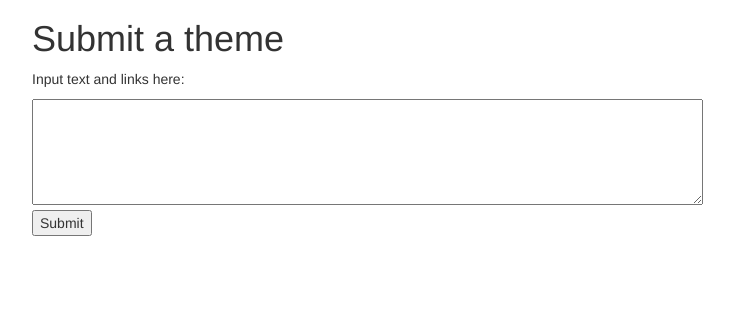
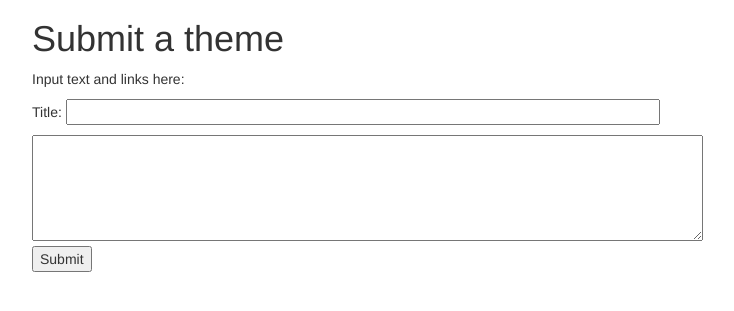
Before and after one commit to afiskon/py-topics-storage, a Flask app: page /submit in a window 1280 px wide. Shown: the part 51-362 px from the top of the page, without its empty margins (53-787 px from the left). Run offline with Flask 2, Linux system fonts and the light colour scheme; some libraries are stand-ins or nearby versions.

Commit message:
Allow to specify theme title

```diff
--- a/application.py
+++ b/application.py
@@ -23,6 +23,7 @@ def encode_description(desc):
 app.jinja_env.globals.update(encode_description = encode_description)
 
 class SubmitForm(Form):
+    title = StringField('Title', [validators.required(), validators.length(max=128)])
     description = StringField('Description', widget=TextArea())
 
 class SureForm(Form):
@@ -83,8 +84,8 @@ def get_submit():
             # app.logger.info("""uid = {}, description = {}""".format(uid, form.description.data))
             insert = db.prepare(
                 "INSERT INTO themes (title, description, rev, created, created_by, updated, updated_by, current_at, discussed_at, status, priority) " +
-                "VALUES ('', $1, 1, now(), $2, now(), $2, now(), now(), 'r', 30) ")
-            insert(form.description.data, uid)
+                "VALUES ($1, $2, 1, now(), $3, now(), $3, now(), now(), 'r', 30) ")
+            insert(form.title.data, form.description.data, uid)
             return flask.redirect('/themes')
 
     return flask.render_template('submit.html', section = "submit", form = form)
@@ -94,14 +95,14 @@ def get_themes_edit(theme_id):
     form = SubmitForm(flask.request.form)
     if flask.request.method == 'POST' and form.validate():
          with db_conn() as db:
-            update = db.prepare("""UPDATE themes SET description = $2, updated = now(), rev = rev + 1 WHERE id = $1""")
-            update(theme_id, form.description.data)
+            update = db.prepare("""UPDATE themes SET title = $2, description = $3, updated = now(), rev = rev + 1 WHERE id = $1""")
+            update(theme_id, form.title.data, form.description.data)
             return flask.redirect('/themes')
     else:
         with db_conn() as db:
-            select = db.prepare("""SELECT description FROM themes WHERE id = $1""")
-            [(description,)] = select(theme_id)
-            form = SubmitForm(description = description)
+            select = db.prepare("""SELECT title, description FROM themes WHERE id = $1""")
+            [(title, description)] = select(theme_id)
+            form = SubmitForm(title = title, description = description)
             return flask.render_template('edit.html', section = "submit", theme_id = theme_id, form = form)
 
 
--- a/templates/edit.html
+++ b/templates/edit.html
@@ -3,6 +3,7 @@
 {% block body %}
 <h1>Edit theme</h1>
 <form method="post" action="/themes/{{ theme_id }}/edit">
+<p>Title: {{ form.title(size="70") }}</p>
 {{ form.description(cols="80", rows="5") }}
 <p><input type="submit" value="Submit"></p>
 </form>
--- a/templates/submit.html
+++ b/templates/submit.html
@@ -4,6 +4,7 @@
 <h1>Submit a theme</h1>
 <p>Input text and links here:</p>
 <form method="post" action="/submit">
+<p>Title: {{ form.title(size="70") }}</p>
 {{ form.description(cols="80", rows="5") }}
 <p><input type="submit" value="Submit"></p>
 </form>
```
